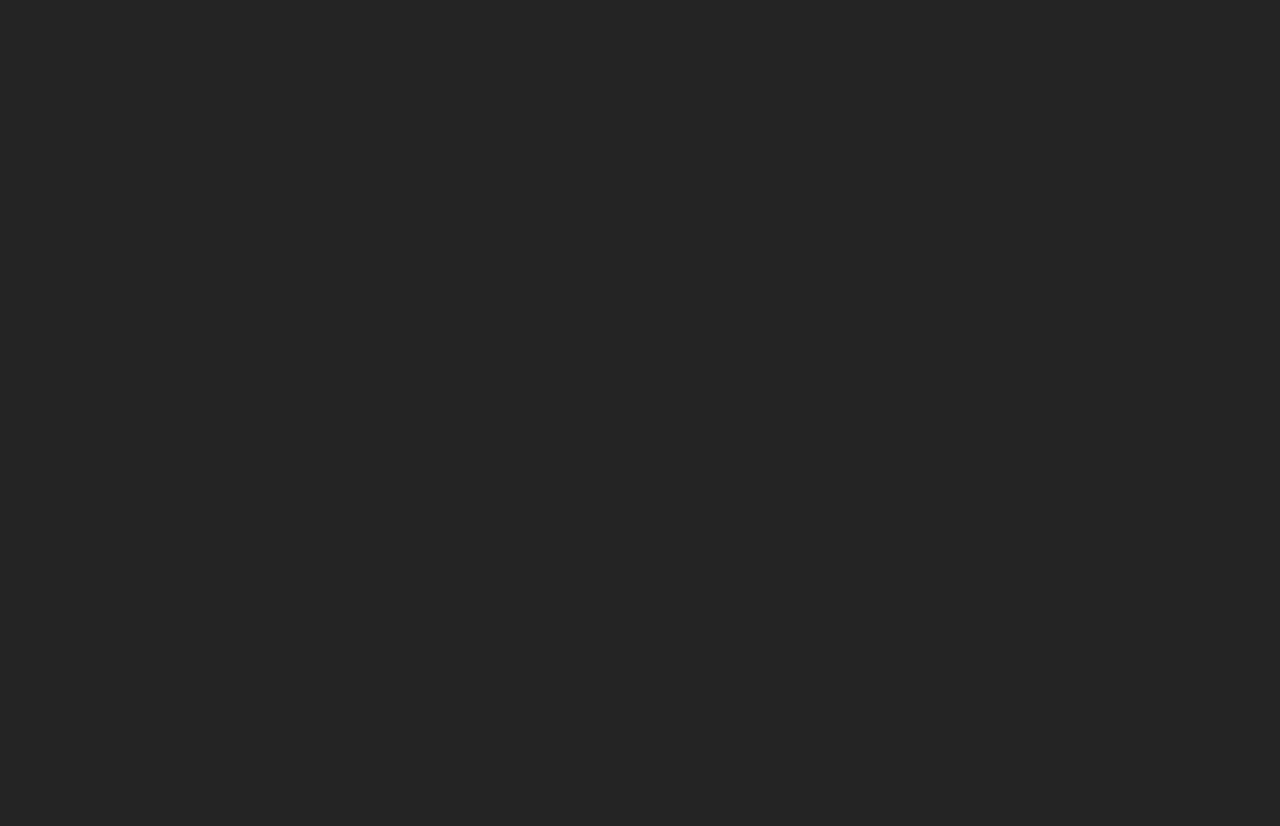
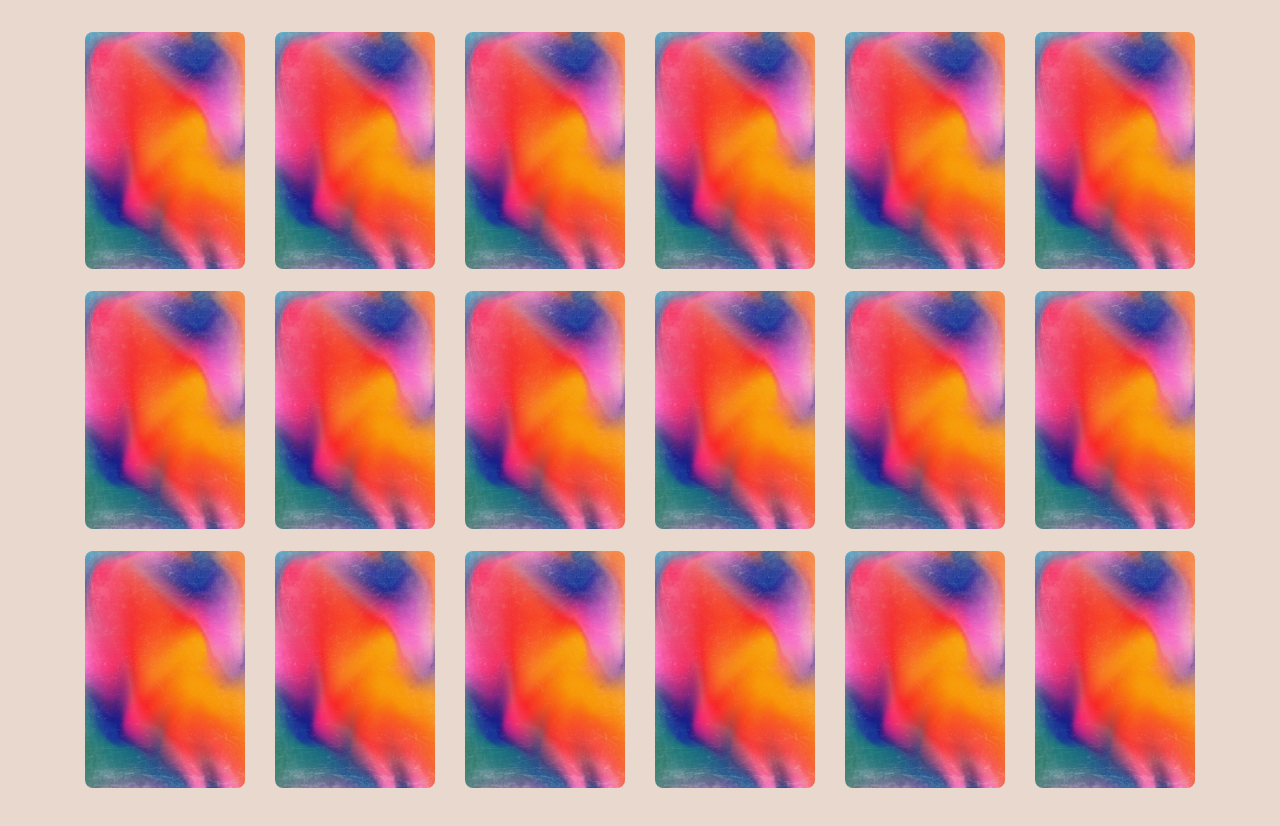
Before and after one commit to klementina1809/memory, a React (Vite) app: page / in a window 1280 px wide. Shown: the top 826 px of the page. Before the commit the page ends 800 px from the top, so only its background shows below. Built offline with nearby package versions, Linux system fonts and the light colour scheme.

Commit message:
render cards on page

```diff
--- a/src/App.jsx
+++ b/src/App.jsx
@@ -1,17 +1,31 @@
-import { useState } from 'react'
-import { Container, Row, Col } from 'react-grid-system';
-import './App.css'
+import { useState } from "react";
+import { Container, Row, Col } from "react-grid-system";
+import data from "./data/allCards";
+import "./App.css";
 
 function App() {
+	const [cards, setCards] = useState(data.cards);
 
-
-  return (
-    <Container>
-      <Row>
-        <Col sm={6}></Col>
-      </Row>
-    </Container>
-  )
+	return (
+		<Container>
+			<Row>
+				{cards.map((card) => (
+					<Col sm={2} key={card.id}>
+						<img
+							src={card.back_side}
+							alt="back_side"
+							style={{
+								width: "100%",
+								borderRadius: "8px",
+								marginBottom: "16px",
+								cursor: "pointer",
+							}}
+						/>
+					</Col>
+				))}
+			</Row>
+		</Container>
+	);
 }
 
-export default App
+export default App;
--- a/src/data/allCards.json
+++ b/src/data/allCards.json
@@ -4,109 +4,109 @@
 			"id": 1,
 			"name": "anger",
 			"front_side": "./assets/emotions/anger.png",
-			"back_side": "./assets/reverse_side"
+			"back_side": "./assets/reverse_side.jpg"
 		},
 		{
 			"id": 2,
 			"name": "anger",
 			"front_side": "./assets/emotions/anger.png",
-			"back_side": "./assets/reverse_side"
+			"back_side": "./assets/reverse_side.jpg"
 		},
 		{
 			"id": 3,
 			"name": "anxiety",
 			"front_side": "./assets/emotions/anxiety.png",
-			"back_side": "./assets/reverse_side"
+			"back_side": "./assets/reverse_side.jpg"
 		},
 		{
 			"id": 4,
 			"name": "anxiety",
 			"front_side": "./assets/emotions/anxiety.png",
-			"back_side": "./assets/reverse_side"
+			"back_side": "./assets/reverse_side.jpg"
 		},
 		{
 			"id": 5,
 			"name": "disgust",
 			"front_side": "./assets/emotions/disgust.png",
-			"back_side": "./assets/reverse_side"
+			"back_side": "./assets/reverse_side.jpg"
 		},
 		{
 			"id": 6,
 			"name": "disgust",
 			"front_side": "./assets/emotions/disgust.png",
-			"back_side": "./assets/reverse_side"
+			"back_side": "./assets/reverse_side.jpg"
 		},
 		{
 			"id": 7,
 			"name": "embarrassment",
 			"front_side": "./assets/emotions/embarrassment.png",
-			"back_side": "./assets/reverse_side"
+			"back_side": "./assets/reverse_side.jpg"
 		},
 		{
 			"id": 8,
 			"name": "embarrassment",
 			"front_side": "./assets/emotions/embarrassment.png",
-			"back_side": "./assets/reverse_side"
+			"back_side": "./assets/reverse_side.jpg"
 		},
 		{
 			"id": 9,
 			"name": "ennui",
 			"front_side": "./assets/emotions/ennui.png",
-			"back_side": "./assets/reverse_side"
+			"back_side": "./assets/reverse_side.jpg"
 		},
 		{
 			"id": 10,
 			"name": "ennui",
 			"front_side": "./assets/emotions/ennui.png",
-			"back_side": "./assets/reverse_side"
+			"back_side": "./assets/reverse_side.jpg"
 		},
 		{
 			"id": 11,
 			"name": "envy",
 			"front_side": "./assets/emotions/envy.png",
-			"back_side": "./assets/reverse_side"
+			"back_side": "./assets/reverse_side.jpg"
 		},
 		{
 			"id": 12,
 			"name": "envy",
 			"front_side": "./assets/emotions/envy.png",
-			"back_side": "./assets/reverse_side"
+			"back_side": "./assets/reverse_side.jpg"
 		},
 		{
 			"id": 13,
 			"name": "fear",
 			"front_side": "./assets/emotions/fear.png",
-			"back_side": "./assets/reverse_side"
+			"back_side": "./assets/reverse_side.jpg"
 		},
 		{
 			"id": 14,
 			"name": "fear",
 			"front_side": "./assets/emotions/fear.png",
-			"back_side": "./assets/reverse_side"
+			"back_side": "./assets/reverse_side.jpg"
 		},
 		{
 			"id": 15,
 			"name": "joy",
 			"front_side": "./assets/emotions/joy.png",
-			"back_side": "./assets/reverse_side"
+			"back_side": "./assets/reverse_side.jpg"
 		},
 		{
 			"id": 16,
 			"name": "joy",
 			"front_side": "./assets/emotions/joy.png",
-			"back_side": "./assets/reverse_side"
+			"back_side": "./assets/reverse_side.jpg"
 		},
 		{
 			"id": 17,
 			"name": "sadness",
 			"front_side": "./assets/emotions/sadness.png",
-			"back_side": "./assets/reverse_side"
+			"back_side": "./assets/reverse_side.jpg"
 		},
 		{
 			"id": 18,
 			"name": "sadness",
 			"front_side": "./assets/emotions/sadness.png",
-			"back_side": "./assets/reverse_side"
+			"back_side": "./assets/reverse_side.jpg"
 		}
 	]
 }
--- a/src/index.css
+++ b/src/index.css
@@ -3,9 +3,9 @@
   line-height: 1.5;
   font-weight: 400;
 
-  color-scheme: light dark;
-  color: rgba(255, 255, 255, 0.87);
-  background-color: #242424;
+  color-scheme: light;
+  color: rgba(26, 26, 26, 0.87);
+  background-color: #e8d8cd;
 
   font-synthesis: none;
   text-rendering: optimizeLegibility;
```
